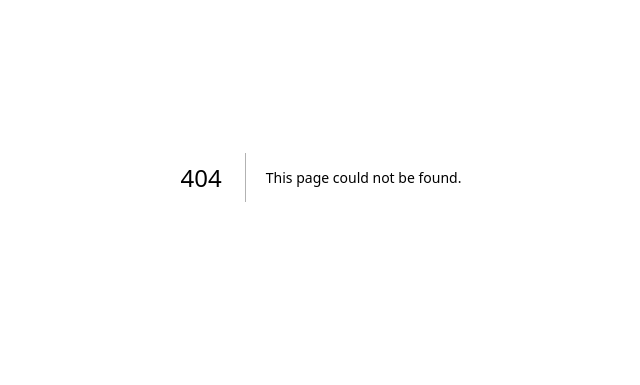
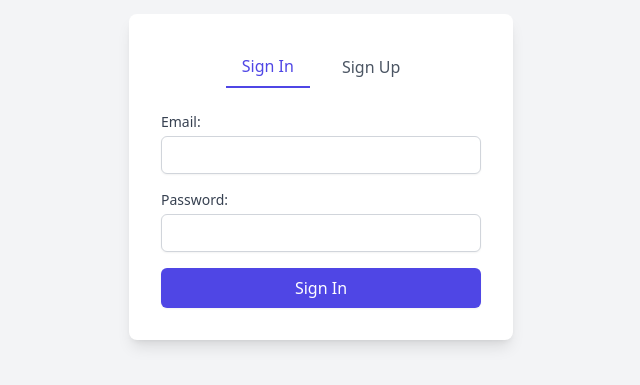
Before and after one commit to Haider12212/project, a Next.js app: page /authentication in a window 1280 px wide. Before the commit this address had no page. Shown: the part 223-608 px from the top of the page, without its empty margins (319-959 px from the left). Built offline with nearby package versions, Linux system fonts and the light colour scheme.

Commit message:
added the sign in and sign up pages

```diff
--- /dev/null
+++ b/src/app/authentication/page.tsx
@@ -0,0 +1,155 @@
+'use client';
+
+import { useState } from 'react';
+import { signIn } from 'next-auth/react';
+import { auth, db } from '@/lib/firebaseConfig'; // Adjust the path if needed
+import { createUserWithEmailAndPassword } from 'firebase/auth';
+import { doc, setDoc } from 'firebase/firestore';
+
+const AuthPage = () => {
+  const [activeTab, setActiveTab] = useState('signIn');
+  const [name, setName] = useState('');
+  const [email, setEmail] = useState('');
+  const [password, setPassword] = useState('');
+  const [error, setError] = useState('');
+
+  const handleSignUp = async (e) => {
+    e.preventDefault();
+    try {
+      const userCredential = await createUserWithEmailAndPassword(auth, email, password);
+      const user = userCredential.user;
+
+      await setDoc(doc(db, 'users', user.uid), {
+        name: name,
+        email: user.email,
+        userType: 'patient',
+        profileComplete: false,
+      });
+
+      await signIn('credentials', {
+        redirect: false,
+        email: user.email,
+        password: password,
+      });
+
+    } catch (error) {
+      console.error('Error signing up:', error);
+      setError('Failed to sign up. Please try again.');
+    }
+  };
+
+  const handleSignIn = async (e) => {
+    e.preventDefault();
+    try {
+      await signIn('credentials', {
+        redirect: false,
+        email: email,
+        password: password,
+      });
+
+    } catch (error) {
+      console.error('Error signing in:', error);
+      setError('Failed to sign in. Please try again.');
+    }
+  };
+
+  return (
+    <div className="flex items-center justify-center min-h-screen bg-gray-100">
+      <div className="bg-white p-8 rounded-lg shadow-lg max-w-sm w-full">
+        <div className="flex justify-center mb-6">
+          <button
+            className={`px-4 py-2 ${activeTab === 'signIn' ? 'text-indigo-600 border-b-2 border-indigo-600' : 'text-gray-600'}`}
+            onClick={() => setActiveTab('signIn')}
+          >
+            Sign In
+          </button>
+          <button
+            className={`px-4 py-2 ml-4 ${activeTab === 'signUp' ? 'text-indigo-600 border-b-2 border-indigo-600' : 'text-gray-600'}`}
+            onClick={() => setActiveTab('signUp')}
+          >
+            Sign Up
+          </button>
+        </div>
+
+        {activeTab === 'signIn' ? (
+          <form onSubmit={handleSignIn}>
+            <div className="mb-4">
+              <label htmlFor="email" className="block text-sm font-medium text-gray-700">Email:</label>
+              <input
+                type="email"
+                id="email"
+                value={email}
+                onChange={(e) => setEmail(e.target.value)}
+                required
+                className="mt-1 block w-full px-3 py-2 border border-gray-300 rounded-md shadow-sm focus:outline-none focus:ring-indigo-500 focus:border-indigo-500 sm:text-sm"
+              />
+            </div>
+            <div className="mb-4">
+              <label htmlFor="password" className="block text-sm font-medium text-gray-700">Password:</label>
+              <input
+                type="password"
+                id="password"
+                value={password}
+                onChange={(e) => setPassword(e.target.value)}
+                required
+                className="mt-1 block w-full px-3 py-2 border border-gray-300 rounded-md shadow-sm focus:outline-none focus:ring-indigo-500 focus:border-indigo-500 sm:text-sm"
+              />
+            </div>
+            {error && <p className="text-red-500 text-sm mb-4">{error}</p>}
+            <button
+              type="submit"
+              className="w-full bg-indigo-600 text-white py-2 px-4 rounded-md shadow-sm hover:bg-indigo-700 focus:outline-none focus:ring-2 focus:ring-offset-2 focus:ring-indigo-500"
+            >
+              Sign In
+            </button>
+          </form>
+        ) : (
+          <form onSubmit={handleSignUp}>
+            <div className="mb-4">
+              <label htmlFor="name" className="block text-sm font-medium text-gray-700">Name:</label>
+              <input
+                type="text"
+                id="name"
+                value={name}
+                onChange={(e) => setName(e.target.value)}
+                required
+                className="mt-1 block w-full px-3 py-2 border border-gray-300 rounded-md shadow-sm focus:outline-none focus:ring-indigo-500 focus:border-indigo-500 sm:text-sm"
+              />
+            </div>
+            <div className="mb-4">
+              <label htmlFor="email" className="block text-sm font-medium text-gray-700">Email:</label>
+              <input
+                type="email"
+                id="email"
+                value={email}
+                onChange={(e) => setEmail(e.target.value)}
+                required
+                className="mt-1 block w-full px-3 py-2 border border-gray-300 rounded-md shadow-sm focus:outline-none focus:ring-indigo-500 focus:border-indigo-500 sm:text-sm"
+              />
+            </div>
+            <div className="mb-4">
+              <label htmlFor="password" className="block text-sm font-medium text-gray-700">Password:</label>
+              <input
+                type="password"
+                id="password"
+                value={password}
+                onChange={(e) => setPassword(e.target.value)}
+                required
+                className="mt-1 block w-full px-3 py-2 border border-gray-300 rounded-md shadow-sm focus:outline-none focus:ring-indigo-500 focus:border-indigo-500 sm:text-sm"
+              />
+            </div>
+            {error && <p className="text-red-500 text-sm mb-4">{error}</p>}
+            <button
+              type="submit"
+              className="w-full bg-indigo-600 text-white py-2 px-4 rounded-md shadow-sm hover:bg-indigo-700 focus:outline-none focus:ring-2 focus:ring-offset-2 focus:ring-indigo-500"
+            >
+              Sign Up
+            </button>
+          </form>
+        )}
+      </div>
+    </div>
+  );
+};
+
+export default AuthPage;
--- a/src/app/testing/page.tsx
+++ /dev/null
@@ -1,95 +0,0 @@
-'use client';
-
-import { useState } from 'react';
-import { signIn } from 'next-auth/react';
-import { auth, db } from '@/lib/firebaseConfig'; // Adjust the path if needed
-import { createUserWithEmailAndPassword } from 'firebase/auth';
-import { doc, setDoc } from 'firebase/firestore';
-
-const SignUpPage = () => {
-  const [name, setName] = useState('');
-  const [email, setEmail] = useState('');
-  const [password, setPassword] = useState('');
-  const [error, setError] = useState('');
-
-  const handleSignUp = async (e: { preventDefault: () => void; }) => {
-    e.preventDefault();
-    try {
-      // Create a user with Firebase Authentication
-      const userCredential = await createUserWithEmailAndPassword(auth, email, password);
-      const user = userCredential.user;
-
-      // Add user details to Firestore, including userType
-      await setDoc(doc(db, 'users', user.uid), {
-        name: name,
-        email: user.email,
-        userType: 'patient',
-        profileComplete: false, // Add additional fields as needed
-      });
-
-      // Sign in the user after successful sign-up
-      await signIn('credentials', {
-        redirect: false,
-        email: user.email,
-        password: password,
-      });
-
-      // Redirect or update UI as needed
-    } catch (error) {
-      console.error('Error signing up:', error);
-      setError('Failed to sign up. Please try again.');
-    }
-  };
-
-  return (
-    <div className="flex items-center justify-center min-h-screen bg-gray-100">
-      <div className="bg-white p-8 rounded-lg shadow-lg max-w-sm w-full">
-        <h1 className="text-2xl font-bold mb-6 text-center">Sign Up</h1>
-        <form onSubmit={handleSignUp}>
-          <div className="mb-4">
-            <label htmlFor="name" className="block text-sm font-medium text-gray-700">Name:</label>
-            <input
-              type="text"
-              id="name"
-              value={name}
-              onChange={(e) => setName(e.target.value)}
-              required
-              className="mt-1 block w-full px-3 py-2 border border-gray-300 rounded-md shadow-sm focus:outline-none focus:ring-indigo-500 focus:border-indigo-500 sm:text-sm"
-            />
-          </div>
-          <div className="mb-4">
-            <label htmlFor="email" className="block text-sm font-medium text-gray-700">Email:</label>
-            <input
-              type="email"
-              id="email"
-              value={email}
-              onChange={(e) => setEmail(e.target.value)}
-              required
-              className="mt-1 block w-full px-3 py-2 border border-gray-300 rounded-md shadow-sm focus:outline-none focus:ring-indigo-500 focus:border-indigo-500 sm:text-sm"
-            />
-          </div>
-          <div className="mb-4">
-            <label htmlFor="password" className="block text-sm font-medium text-gray-700">Password:</label>
-            <input
-              type="password"
-              id="password"
-              value={password}
-              onChange={(e) => setPassword(e.target.value)}
-              required
-              className="mt-1 block w-full px-3 py-2 border border-gray-300 rounded-md shadow-sm focus:outline-none focus:ring-indigo-500 focus:border-indigo-500 sm:text-sm"
-            />
-          </div>
-          {error && <p className="text-red-500 text-sm mb-4">{error}</p>}
-          <button
-            type="submit"
-            className="w-full bg-indigo-600 text-white py-2 px-4 rounded-md shadow-sm hover:bg-indigo-700 focus:outline-none focus:ring-2 focus:ring-offset-2 focus:ring-indigo-500"
-          >
-            Sign Up
-          </button>
-        </form>
-      </div>
-    </div>
-  );
-};
-
-export default SignUpPage;
```
